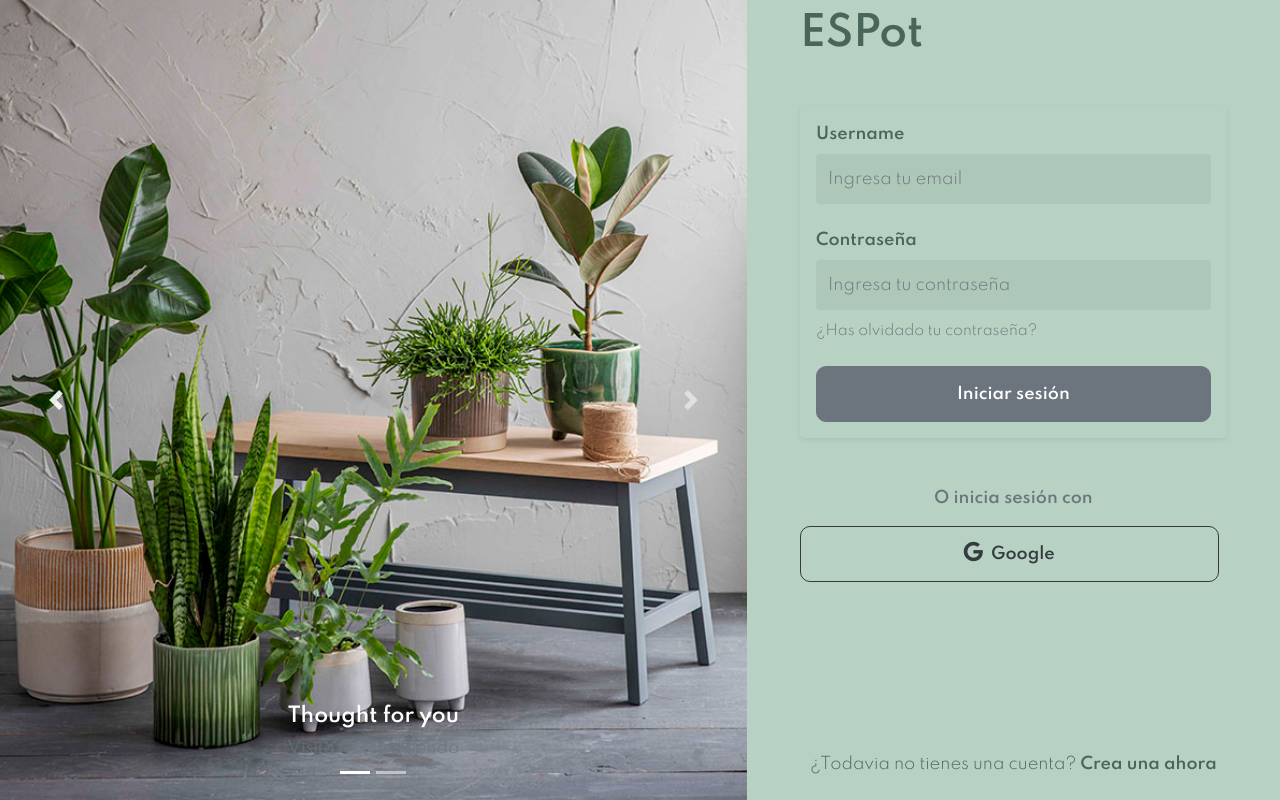
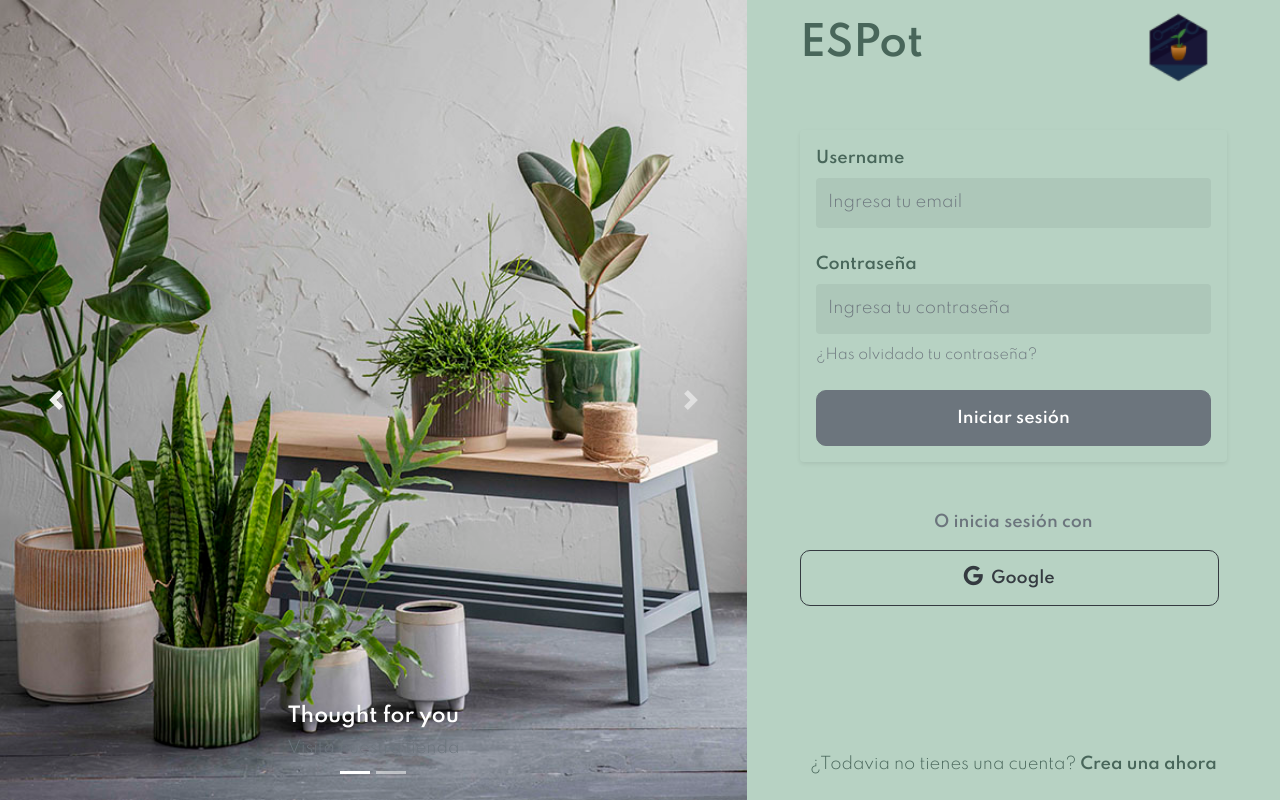
Before and after one commit to rrrorrigo/ESPot, a Flask app: page /login in a window 1280 px wide. Run offline with Flask 2, Linux system fonts and the light colour scheme; some libraries are stand-ins or nearby versions.

Commit message:
login corrections logo

```diff
--- a/web_flask/static/styles/login.css
+++ b/web_flask/static/styles/login.css
@@ -51,11 +51,11 @@ body {
 }
 
 .icon {
-    width: 70%;
-    height: 0%;
-    top: 42px;
+    width: 15%;
+    height: 10%;
+    top: 1%;
     right: 90px;
-    position: fixed; left: 71%;
+    position: relative; left: 50%;
 }
 
 #container {
--- a/web_flask/templates/login.html
+++ b/web_flask/templates/login.html
@@ -50,7 +50,7 @@
             </div>
             <div class="col-lg-5 bg-dark d-flex flex-column align-items-end min-vh-100">
                 <div class="align-self-center" id="container">
-                <h1 class="font-weight-bold mb-5" id="Title">ESPot <img src="../static/img/image.png" class="icon img-fluid" id="logo"></h1>
+                <h1 class="font-weight-bold mb-5" id="Title">ESPot <img src="../static/img/image.png" class="img-fluid icon" id="logo"></h1>
                 <form class="mb-5 shadow-sm p-3 mb-5 rounded" action="" method="POST">
                     <div class="mb-4">
                       <label for="username" class="form-label font-weight-bold">Username</label>
```
